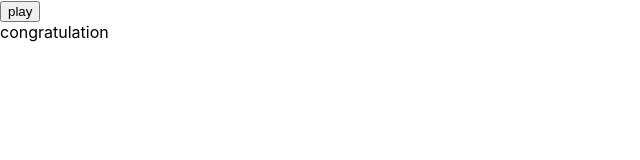
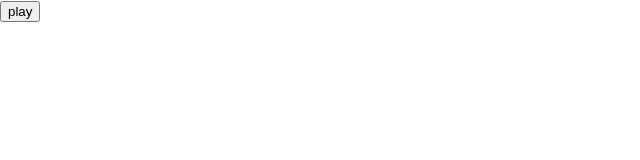
Before and after one commit to VincentBee/well-tested-memory-card, a React (Create React App) app: page / in a window 1280 px wide. Shown: the top 160 px of the page, without its empty margins (0-640 px from the left). Built offline with nearby package versions, Linux system fonts and the light colour scheme.

Commit message:
feat: do not display congratulation message before win

```diff
--- a/src/App.tsx
+++ b/src/App.tsx
@@ -54,6 +54,10 @@ function App() {
         setHistory([...history, position]);
     }
 
+    const isWin = () => {
+        return cards.findIndex(card => !card.visible) === -1;
+    }
+
     return (
         <>
             {!started && <button onClick={() => setStarted(true)}>play</button>}
@@ -67,7 +71,7 @@ function App() {
                 />
             ))}
 
-            <div>congratulation</div>
+            {isWin() && <div>congratulation</div>}
         </>
     );
 }
```
Also changed, not shown: 1 other file (tests, documents, lock files or other folders).
